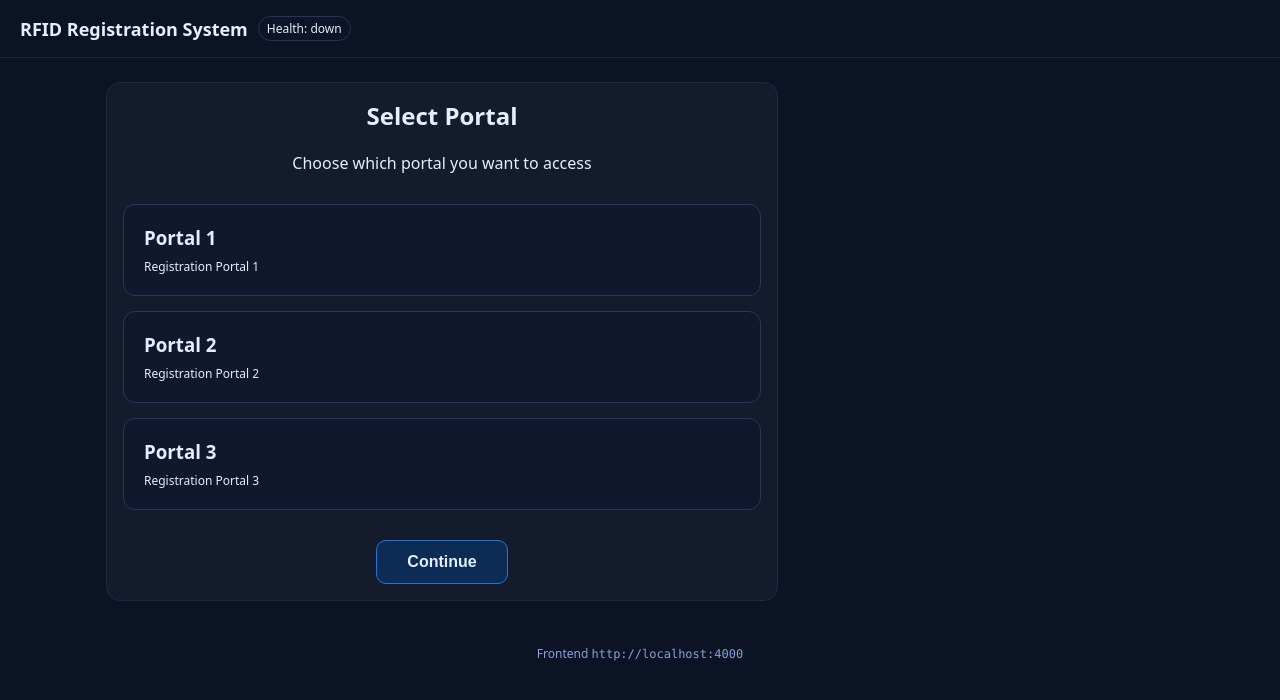
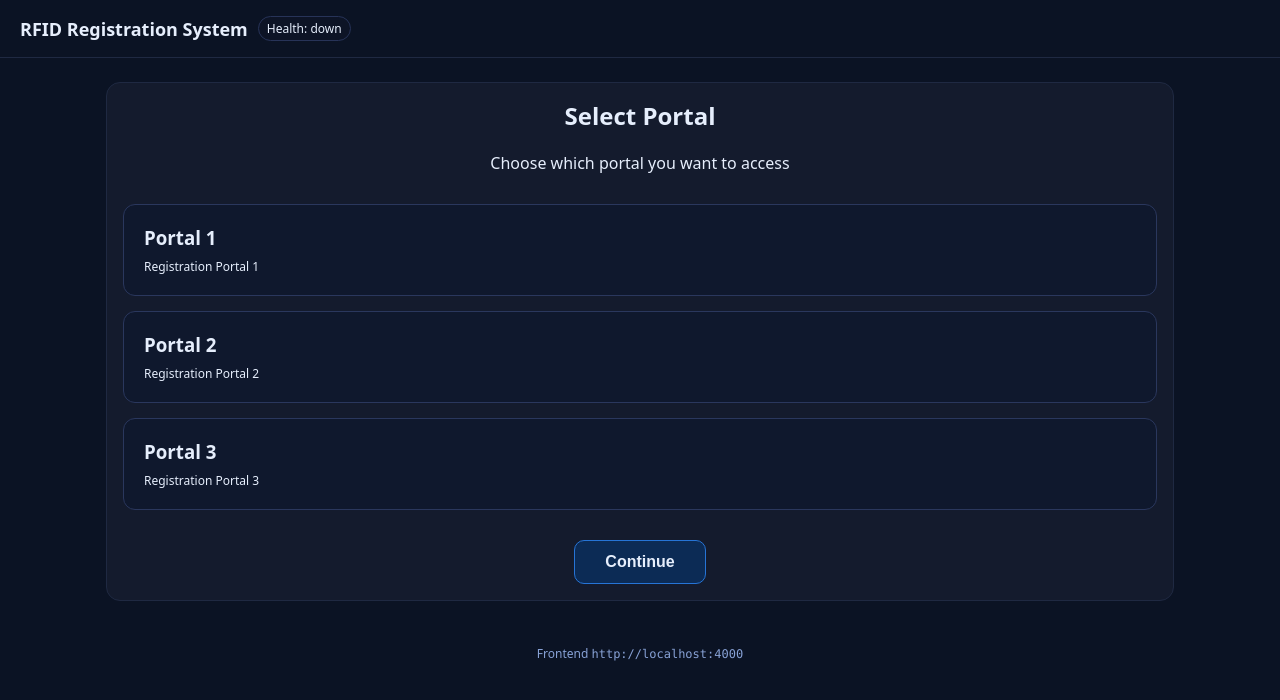
Before and after one commit to Ganathipan/rfid_tapping_system, a React (Vite) app in the folder RFID_reg_portal/frontend/: page / in a window 1280 px wide. Shown: the top 700 px of the page. Built offline with nearby package versions, Linux system fonts and the light colour scheme; no server answers.

Commit message:
Change layout

```diff
--- a/RFID_reg_portal/frontend/src/App.css
+++ b/RFID_reg_portal/frontend/src/App.css
@@ -27,20 +27,11 @@ header h1{
   font-size:18px
 }
 
+
 main{
-header{
-  padding:16px 20px;
-  border-bottom:1px solid #1f2942;
-  display:flex;gap:10px;
-  align-items:center;
-  justify-content: space-between;
-}
   max-width:1100px;
   margin:24px auto;
   padding:0 16px;
-  display:grid;
-  grid-template-columns:1fr 380px;
-  gap:16px
 }
 
 main{
```
